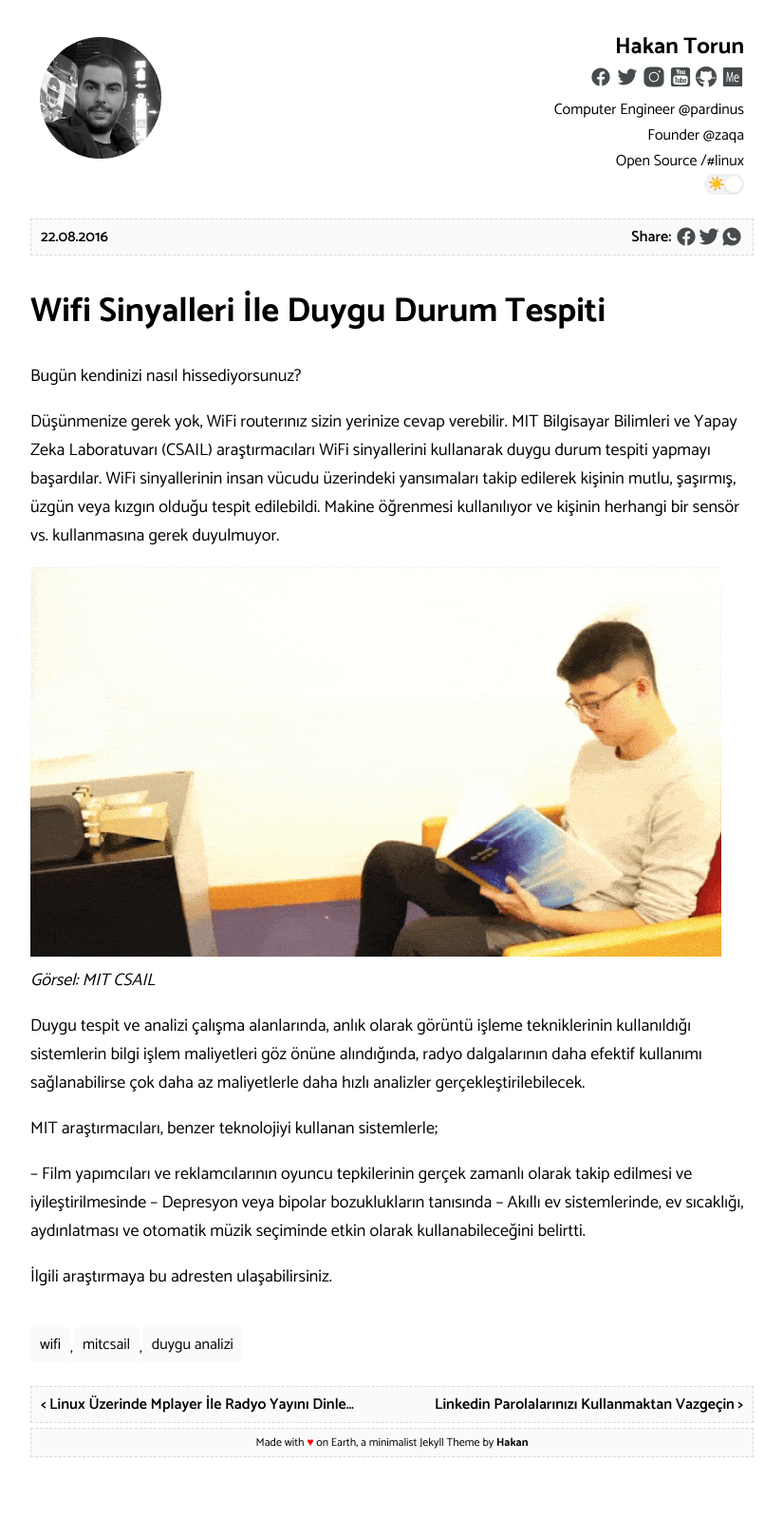
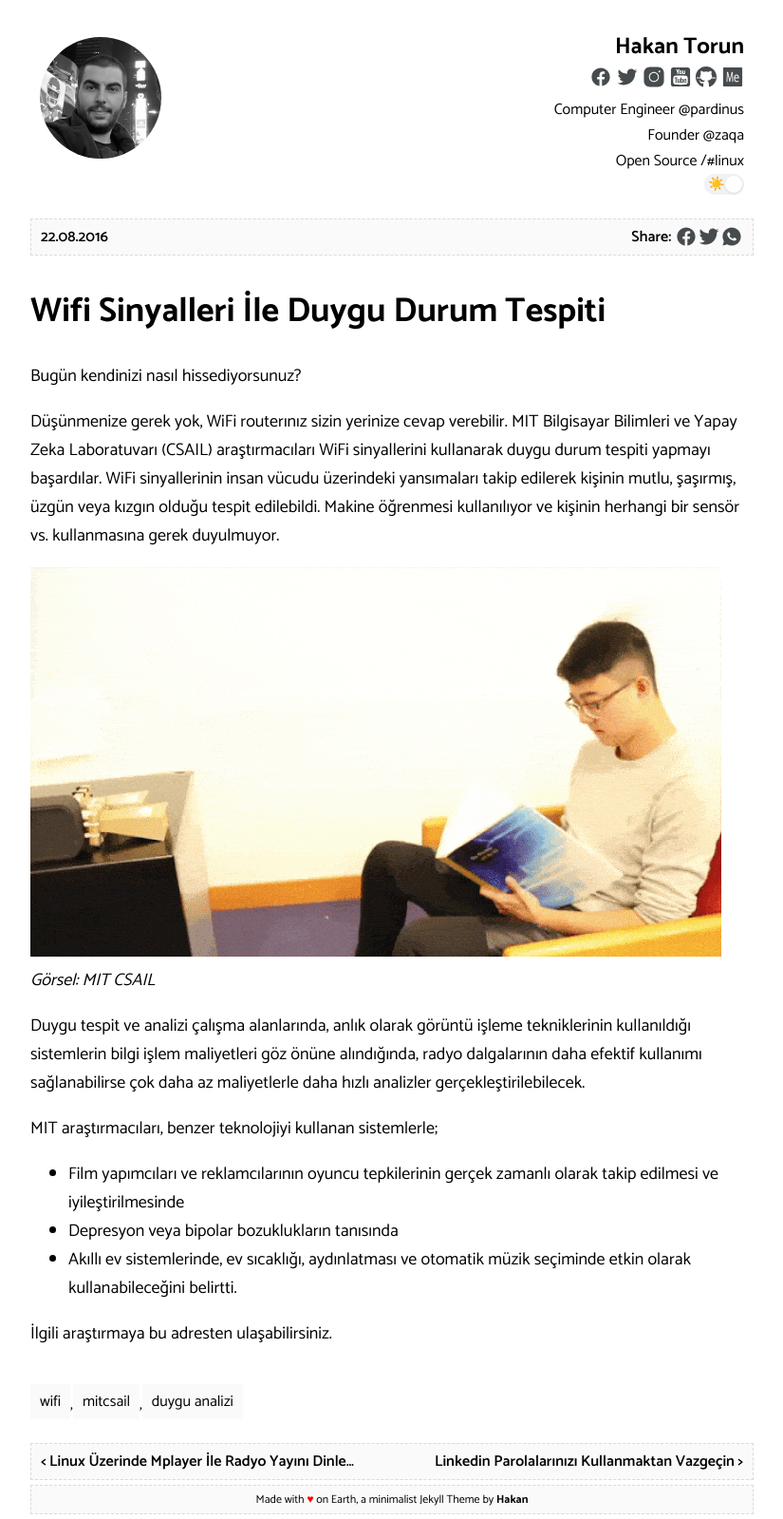
Before and after one commit to onepase/onepase.github.io, a Jekyll site: the page built from _posts/2016-08-22-wifi-sinyalleri-ile-duygu-durum-tespiti.md, in a window 1280 px wide. Shown: the whole page at 95% size, without its empty margins (227-1052 px from the left). Built offline with Jekyll 4.4.1, drawn with Linux system fonts in a browser that asks for light colours; comment, search, counter and statistics services are not loaded; before the commit the page ends 1539 px from its top, so only the background shows below that.

```diff
--- a/_posts/2016-08-22-wifi-sinyalleri-ile-duygu-durum-tespiti.md
+++ b/_posts/2016-08-22-wifi-sinyalleri-ile-duygu-durum-tespiti.md
@@ -18,8 +18,8 @@ Duygu tespit ve analizi çalışma alanlarında, anlık olarak görüntü işlem
 
 MIT araştırmacıları, benzer teknolojiyi kullanan sistemlerle;
 
-– Film yapımcıları ve reklamcılarının oyuncu tepkilerinin gerçek zamanlı olarak takip edilmesi ve iyileştirilmesinde
-– Depresyon veya bipolar bozuklukların tanısında
-– Akıllı ev sistemlerinde, ev sıcaklığı, aydınlatması ve otomatik müzik seçiminde etkin olarak kullanabileceğini belirtti.
+- Film yapımcıları ve reklamcılarının oyuncu tepkilerinin gerçek zamanlı olarak takip edilmesi ve iyileştirilmesinde
+- Depresyon veya bipolar bozuklukların tanısında
+- Akıllı ev sistemlerinde, ev sıcaklığı, aydınlatması ve otomatik müzik seçiminde etkin olarak kullanabileceğini belirtti.
 
 İlgili araştırmaya [bu adresten](http://eqradio.csail.mit.edu/files/eqradio-paper.pdf) ulaşabilirsiniz.
```
